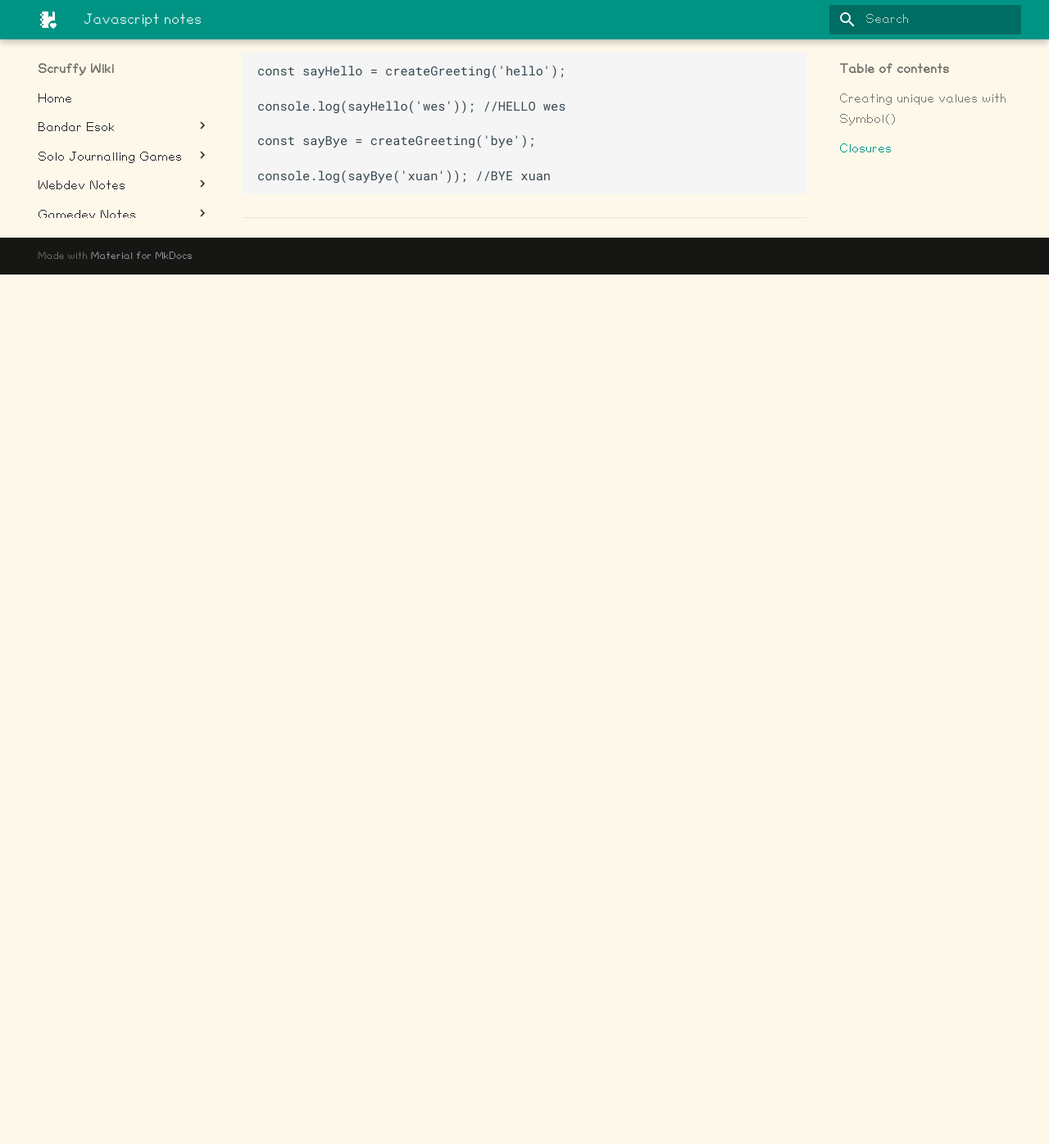
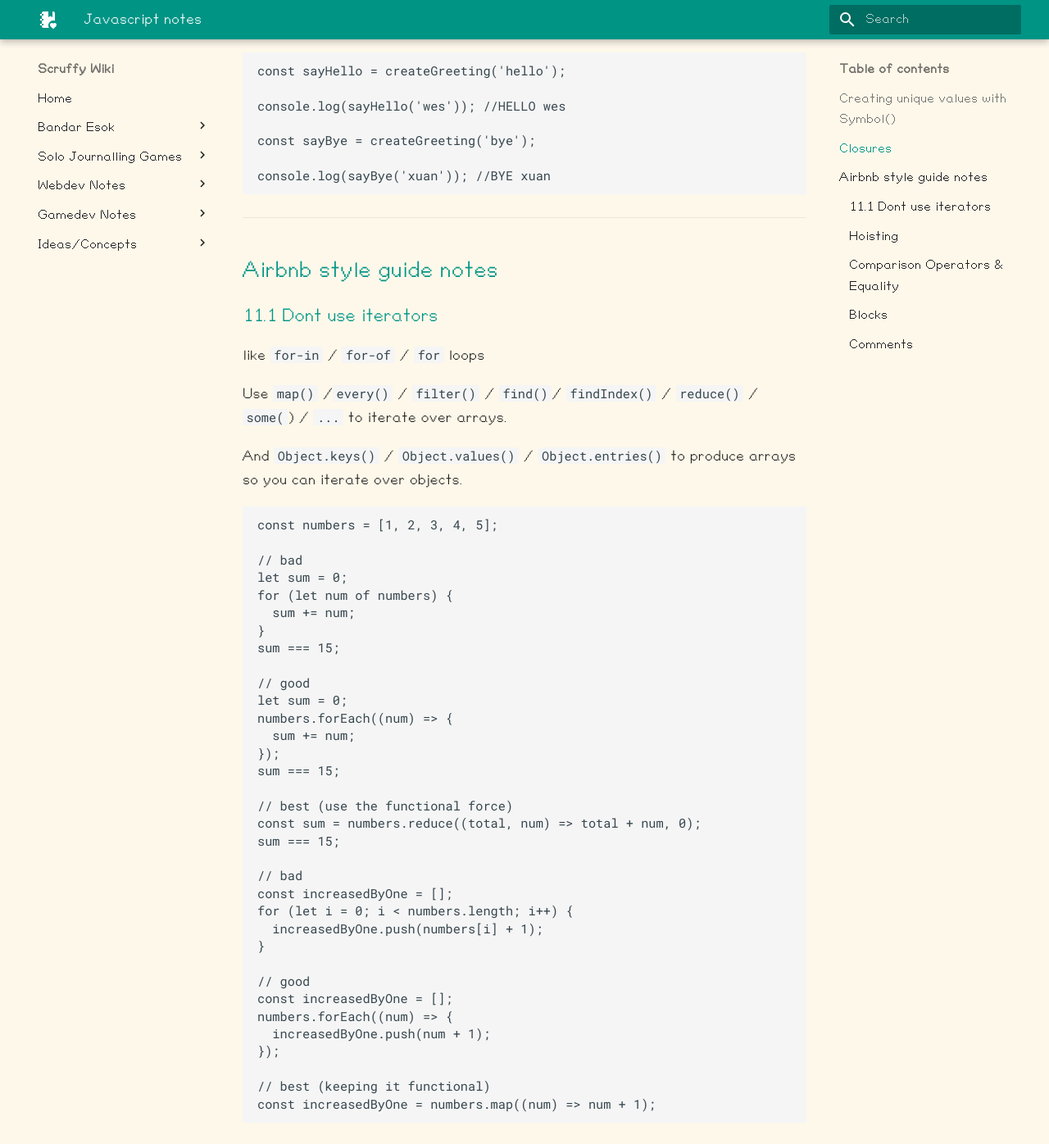
Before and after one commit to muahchee/scruffyWiki, an MkDocs documentation site: the page built from docs/notes/webdevNotes/js-notes.md, in a window 1280 px wide and 1400 px high, scrolled down 1747 px. Shown: the top 1396 px of the window at 82% size. Built offline with MkDocs 1.6.1 and Material for MkDocs 9.7.7, drawn with Linux system fonts in a browser that asks for light colours; before the commit the page ends 2082 px from its top, so only the background shows below that; some of the changed text lies outside the part shown.

Commit message:
add some webdev notes

````diff
--- a/docs/notes/webdevNotes/js-notes.md
+++ b/docs/notes/webdevNotes/js-notes.md
@@ -75,3 +75,200 @@
 console.log(sayBye('xuan')); //BYE xuan
 ```
 ---
+
+## [Airbnb style guide notes](https://github.com/airbnb/javascript)
+
+### [11.1 Dont use iterators](https://github.com/airbnb/javascript?tab=readme-ov-file#iterators--nope)
+
+like `for-in` / `for-of` / `for` loops
+
+Use `map()` /` every()` / `filter()` / `find() `/ `findIndex()` / `reduce()` / `some(`) / `...` to iterate over arrays.
+
+And `Object.keys()` / `Object.values()` / `Object.entries()` to produce arrays so you can iterate over objects.
+
+```
+const numbers = [1, 2, 3, 4, 5];
+
+// bad
+let sum = 0;
+for (let num of numbers) {
+  sum += num;
+}
+sum === 15;
+
+// good
+let sum = 0;
+numbers.forEach((num) => {
+  sum += num;
+});
+sum === 15;
+
+// best (use the functional force)
+const sum = numbers.reduce((total, num) => total + num, 0);
+sum === 15;
+
+// bad
+const increasedByOne = [];
+for (let i = 0; i < numbers.length; i++) {
+  increasedByOne.push(numbers[i] + 1);
+}
+
+// good
+const increasedByOne = [];
+numbers.forEach((num) => {
+  increasedByOne.push(num + 1);
+});
+
+// best (keeping it functional)
+const increasedByOne = numbers.map((num) => num + 1);
+```
+
+### [Hoisting](https://github.com/airbnb/javascript?tab=readme-ov-file#hoisting)
+
+the variable gets pushed up not the value (for `var`), not the case for `let` and `const`.
+`let` and `const` are still hoisted but they are in a [Temporal Dead Zone](https://developer.mozilla.org/en-US/docs/Web/JavaScript/Reference/Statements/let#temporal_dead_zone_tdz) where JavaScript knows they exist (declaration is hoisted) but they are not accessible (as they are not yet initialized).
+
+```
+// creating a variable declaration after you
+// reference the variable will work due to
+// variable hoisting. Note: the assignment
+// value of `true` is not hoisted.
+function example() {
+  console.log(declaredButNotAssigned); // => undefined
+  var declaredButNotAssigned = true;
+}
+
+// using const and let
+function example() {
+  console.log(declaredButNotAssigned); // => throws a ReferenceError
+  console.log(typeof declaredButNotAssigned); // => throws a ReferenceError
+  const declaredButNotAssigned = true;
+}
+```
+
+Anonymous function expressions hoist their variable name, but not the function assignment.
+
+```
+function example() {
+  console.log(anonymous); // => undefined
+
+  anonymous(); // => TypeError anonymous is not a function
+
+  var anonymous = function () {
+    console.log('anonymous function expression');
+  };
+}
+```
+
+Variables, classes, and functions should be defined before they can be used.
+
+### [Comparison Operators & Equality](https://github.com/airbnb/javascript?tab=readme-ov-file#comparison-operators--equality)
+
+Objects evaluate to true
+
+Strings evaluate to false if an empty string '', otherwise true
+
+```
+if ([0] && []) {
+  // true
+  // an array (even an empty one) is an object, objects will evaluate to true
+}
+```
+
+The nullish coalescing operator (`??`) is a logical operator that returns its right-hand side operand when its left-hand side operand is `null` or `undefined`. Otherwise, it returns the left-hand side operand.
+
+```
+// bad
+const value = 0 ?? 'default';
+// returns 0, not 'default'
+
+// bad
+const value = '' ?? 'default';
+// returns '', not 'default'
+
+// good
+const value = null ?? 'default';
+// returns 'default'
+
+// good
+const user = {
+  name: 'John',
+  age: null
+};
+const age = user.age ?? 18;
+// returns 18
+```
+
+### Blocks
+
+If an `if` block always executes a `return` statement, the subsequent `else` block is unnecessary. A return in an `else if` block following an `if` block that contains a `return` can be separated into multiple `if` blocks.
+
+```
+// bad
+function foo() {
+  if (x) {
+    return x;
+  } else {
+    return y;
+  }
+}
+
+// good
+function foo() {
+  if (x) {
+    return x;
+  }
+
+  return y;
+}
+
+// bad
+function cats() {
+  if (x) {
+    return x;
+  } else if (y) {
+    return y;
+  }
+}
+
+// good
+function cats() {
+  if (x) {
+    return x;
+  }
+
+  if (y) {
+    return y;
+  }
+}
+
+// bad
+function dogs() {
+  if (x) {
+    return x;
+  } else {
+    if (y) {
+      return y;
+    }
+  }
+}
+
+// good
+function dogs(x) {
+  if (x) {
+    if (z) {
+      return y;
+    }
+  } else {
+    return z;
+  }
+}
+```
+
+### [Comments](https://github.com/airbnb/javascript?tab=readme-ov-file#comments)
+
+Prefixing your comments with `FIXME` or `TODO` helps other developers quickly understand if you’re pointing out a problem that needs to be revisited, or if you’re suggesting a solution to the problem that needs to be implemented. These are different than regular comments because they are actionable. The actions are `FIXME: -- need to figure this out` or `TODO: -- need to implement`.
+
+Use `// FIXME:` to annotate problems.
+
+Use `// TODO:` to annotate solutions to problems.
````
Also changed, not shown: docs/notes/webdevNotes/Note 2025-03-27T20.46.56.md (added, +19 -0 lines).
